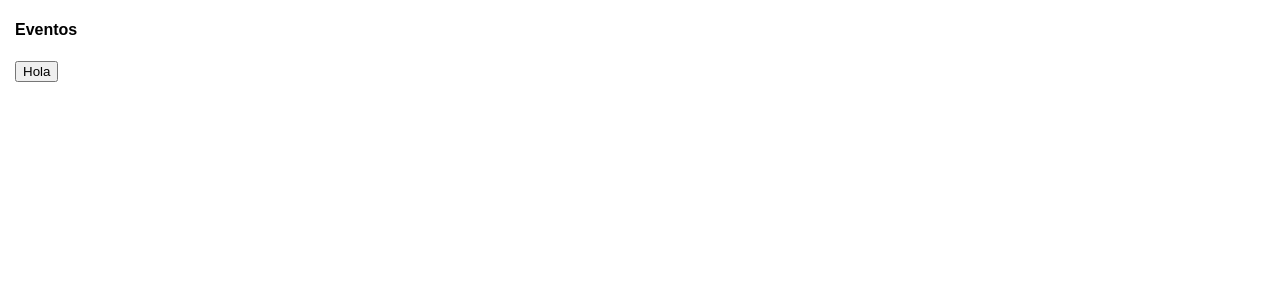
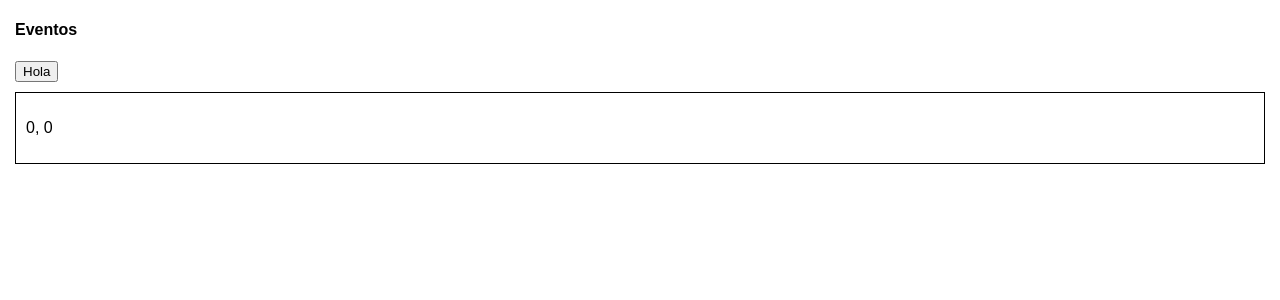
Before and after one commit to nechuba93/aprendereact, a React (Create React App) app: page / in a window 1280 px wide. Shown: the top 300 px of the page. Built offline with nearby package versions, Linux system fonts and the light colour scheme.

Commit message:
6:33 Eventos soportados y ejemplo

```diff
--- a/src/App.js
+++ b/src/App.js
@@ -1,18 +1,40 @@
-import React, { Component } from 'react';
-import './App.css';
+import React, { Component } from "react";
+import "./App.css";
 
 class App extends Component {
+  constructor() {
+    super();
+    this.state = {
+      mouseX: 0,
+      mouseY: 0
+    };
+    //this.handleMouseMove = this.handleMouseMove.bind(this);
+
+  }
+
+  handleMouseMove = (e) => {
+    const { clientX, clientY } = e;
+    this.setState({ mouseX: clientX, mouseY: clientY });
+  }
+
   handleCLick(e) {
     console.log(e);
     alert("hola");
   }
-
 
   render() {
     return (
       <div className="App">
         <h4>Eventos</h4>
         <button onClick={this.handleCLick}>Hola</button>
+        <div
+          onMouseMove={this.handleMouseMove}
+          style={{ border: "1px solid #000", marginTop: 10, padding: 10 }}
+        >
+          <p>
+            {this.state.mouseX}, {this.state.mouseY}
+          </p>
+        </div>
       </div>
     );
   }
--- a/src/index.css
+++ b/src/index.css
@@ -1,5 +1,5 @@
 body {
-  margin: 0 0 0 15px;
+  margin: 0 15px 0 15px;
   padding: 0;
   font-family: sans-serif;
   text-align-last: left;
```
